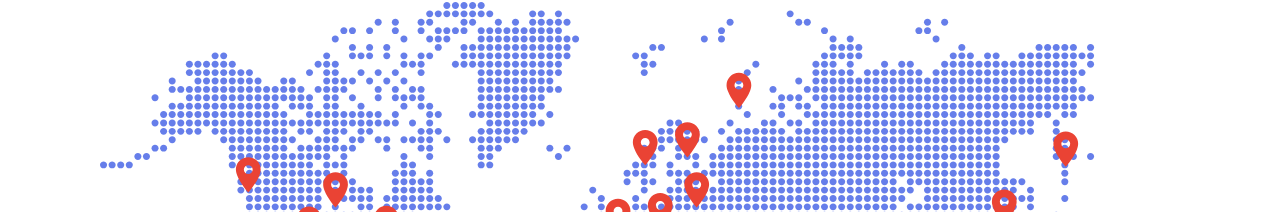
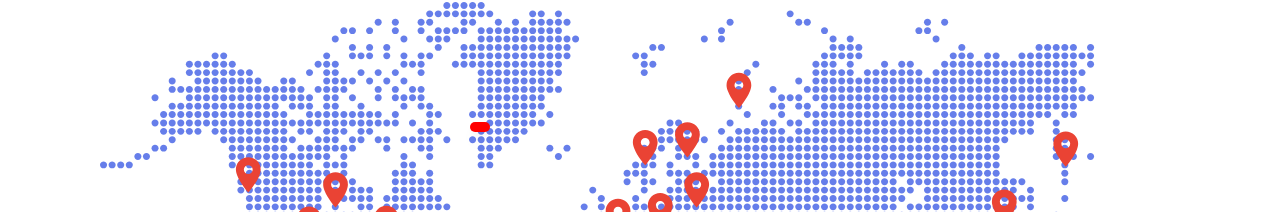
Before and after one commit to Abderyett/HostIN, a React (Create React App) app: page / in a window 1280 px wide. Shown: the part 2124-2336 px from the top of the page. Built offline with nearby package versions, Linux system fonts and the light colour scheme; the HTML template or start-up script is replaced by a standard one.

Commit message:
add name onMouseOver cities

```diff
--- a/src/components/Maps.js
+++ b/src/components/Maps.js
@@ -1,9 +1,23 @@
-import React from 'react';
+import React, { useEffect, useRef } from 'react';
 import Map from '../Svgs/map';
+import { useGlobalContext } from '../context';
 
 export function Maps() {
+  const { setPosition, position, cityName } = useGlobalContext();
+  const container = useRef(null);
+  console.log(position);
+
+  useEffect(() => {
+    const menu = container.current;
+    const { center, bottom } = position;
+    menu.style.left = `${center}px`;
+    menu.style.top = `${bottom}px`;
+  }, [position]);
   return (
-    <section>
+    <section className="map">
+      <div ref={container} className="city-name">
+        {cityName}
+      </div>
       <Map className="map" />
     </section>
   );
--- a/src/context.js
+++ b/src/context.js
@@ -1,4 +1,4 @@
-import React, { useState, useEffect, useContext } from 'react';
+import React, { useState, useContext } from 'react';
 import PropTypes from 'prop-types';
 import data from './data';
 
@@ -8,6 +8,9 @@ function AppProvider({ children }) {
   const [showNav, setShowNav] = useState(false);
   const [submenu, setSubmenu] = useState(false);
   const [location, setLocation] = useState({});
+  const [position, setPosition] = useState({});
+  const [cityName, setCityName] = useState('');
+
   const [subMenuPage, setsubMenuPage] = useState({ page: '', links: [] });
 
   const showSubMenu = (text, coordinate) => {
@@ -18,7 +21,21 @@ function AppProvider({ children }) {
   };
 
   return (
-    <AppContext.Provider value={{ showNav, setShowNav, submenu, setSubmenu, showSubMenu, location, subMenuPage }}>
+    <AppContext.Provider
+      value={{
+        showNav,
+        setShowNav,
+        submenu,
+        setSubmenu,
+        showSubMenu,
+        location,
+        subMenuPage,
+        position,
+        setPosition,
+        cityName,
+        setCityName,
+      }}
+    >
       {children}
     </AppContext.Provider>
   );
--- a/src/styles/_about.scss
+++ b/src/styles/_about.scss
@@ -85,7 +85,7 @@
   box-shadow: $shadow;
   border-radius: $xl;
   &:hover {
-    border: 1px solid $grey_500;
+    border: 1px solid $light_blue_vivid_100;
     box-shadow: $shadow-lg;
     scale: (1.01);
     transition: all 0.3s ease-in-out;
--- a/src/styles/_maps.scss
+++ b/src/styles/_maps.scss
@@ -4,3 +4,24 @@
   max-width: 1080px;
   margin-top: 10rem;
 }
+
+#pin {
+  cursor: pointer;
+}
+.map {
+  position: relative;
+}
+
+.city-name {
+  position: absolute;
+  color: white;
+  font-size: 2rem;
+  padding: 0.5rem 1rem;
+  top: 220px;
+  left: 470px;
+  overflow: hidden;
+  background: red;
+  border-radius: $md;
+  box-shadow: $shadow-lg;
+  transform: all 3s ease-in-out;
+}
```
Also changed, not shown: src/Svgs/map.js, 1 other file (tests, documents, lock files or other folders).
